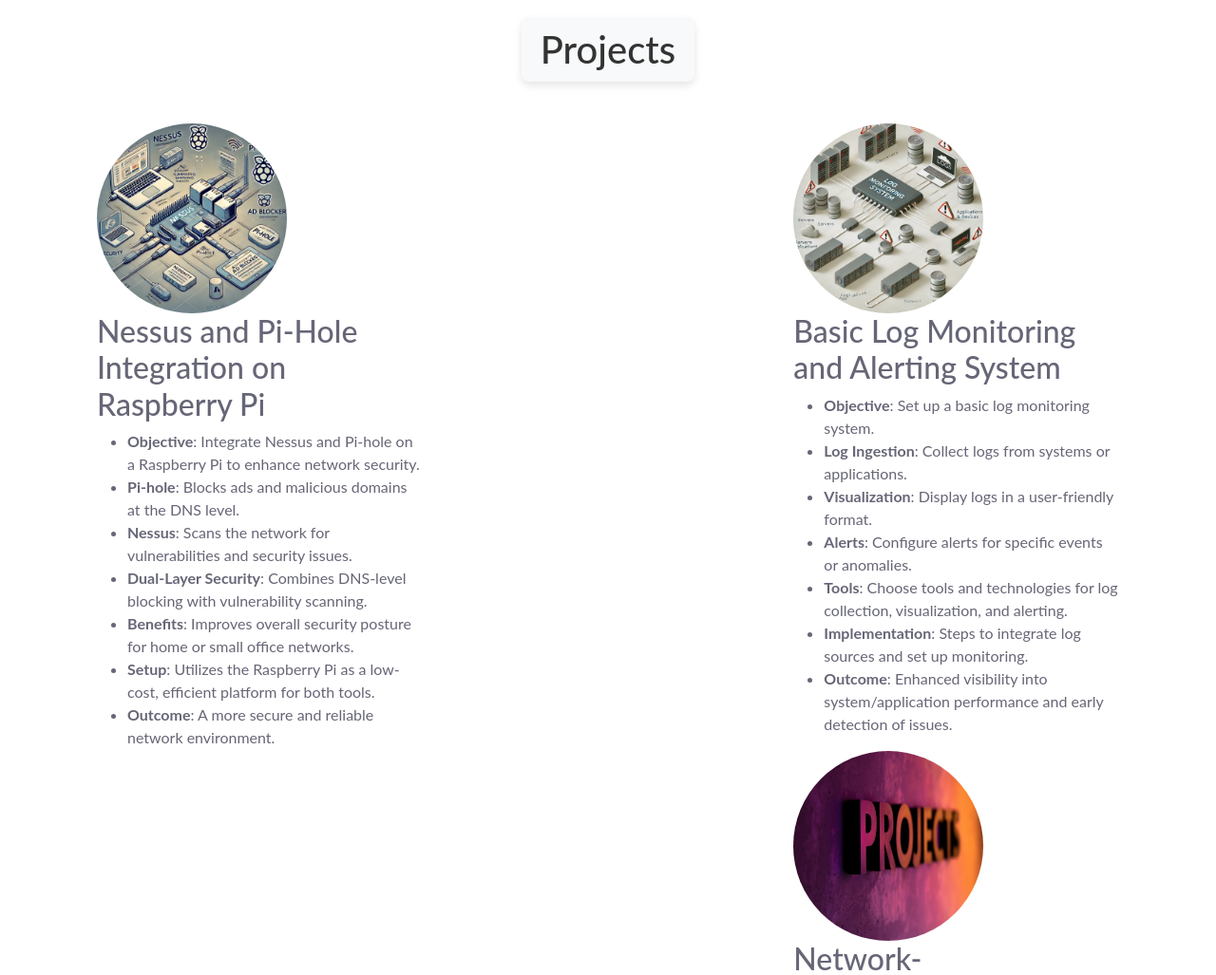
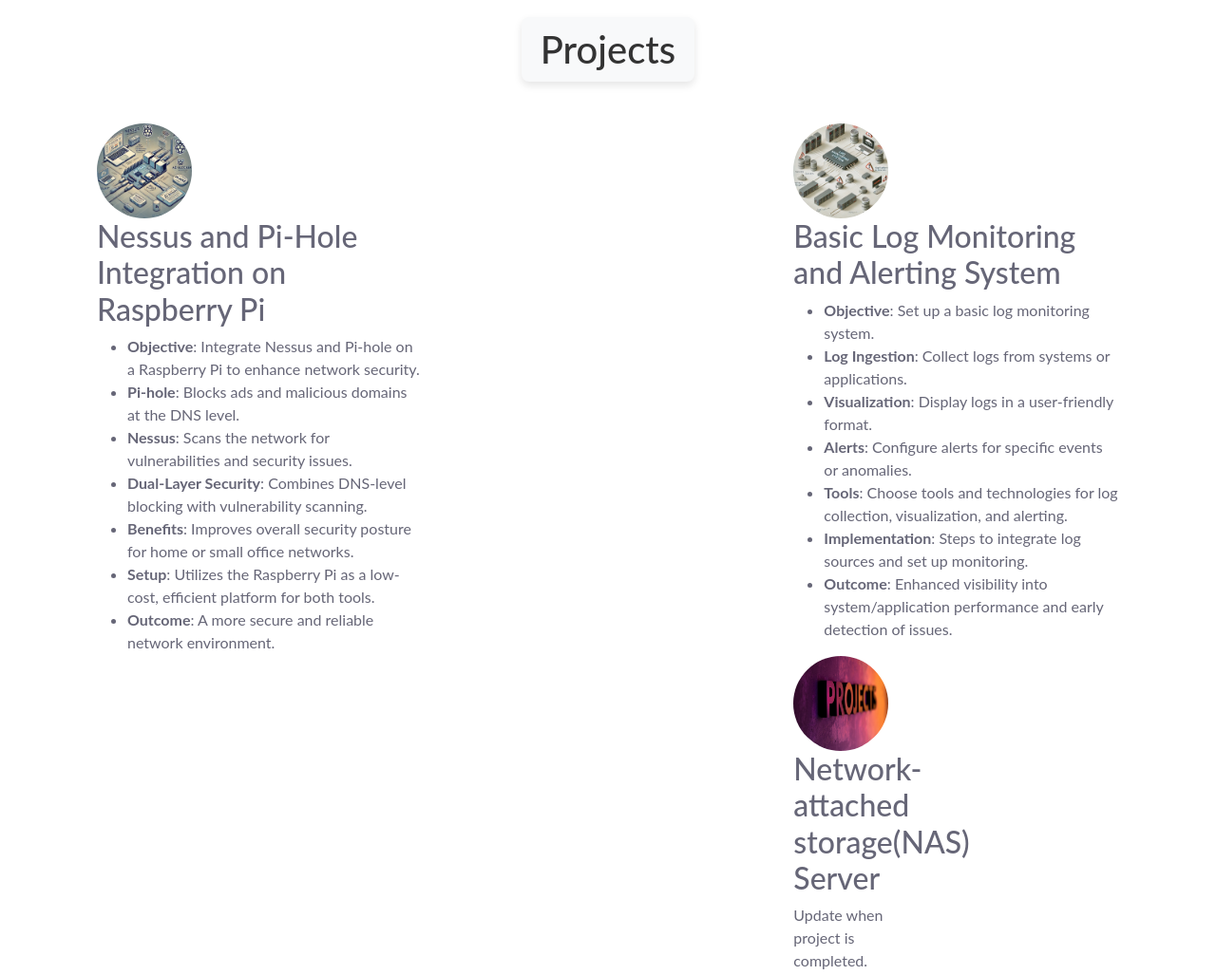
Before and after one commit to JaisonEsteban/JaisonEsteban, a website: page index.html in a window 1280 px wide. Shown: the part 740-1767 px from the top of the page at 95% size. Drawn offline with nearby package versions, Linux system fonts and the light colour scheme; files whose address does not match are found by name.

Commit message:
Update index.html

```diff
--- a/index.html
+++ b/index.html
@@ -69,7 +69,7 @@
         </div>
         <div class="row pad_top d-flex justify-content-between block2">
             <div class="col-lg-4 center pad_left">
-                <img class="rounded-circle" src="public/Nessus.PiHole.webp" alt="photo" width="200" height="200">
+                <img class="rounded-circle" src="public/Nessus.PiHole.webp" alt="photo" width="100" height="100">
                 <h2 class="impg">Nessus and Pi-Hole Integration on Raspberry Pi</h2>
                 <ul>
                 <li><strong>Objective</strong>: Integrate Nessus and Pi-hole on a Raspberry Pi to enhance network security.</li>
@@ -83,7 +83,7 @@
             </div>
 
             <div class="col-lg-4 center">
-                <img class="rounded-circle" src="public/Log Monitoring Syste.webp" alt="photo" width="200" height="200">
+                <img class="rounded-circle" src="public/Log Monitoring Syste.webp" alt="photo" width="100" height="100">
                 <h2 class="impg">Basic Log Monitoring and Alerting System</h2>
                 <ul>
                 <li><strong>Objective</strong>: Set up a basic log monitoring system.</li>
@@ -96,7 +96,7 @@
             </ul>
 
             <div class="col-lg-4 center pad_right">
-                <img class="rounded-circle" src="public/projects.jpg" alt="photo" width="200" height="200">
+                <img class="rounded-circle" src="public/projects.jpg" alt="photo" width="100" height="100">
                 <h2 class="impg">Network-attached storage(NAS) Server</h2>
                 <p>Update when project is completed.</p>
             </div>
```
